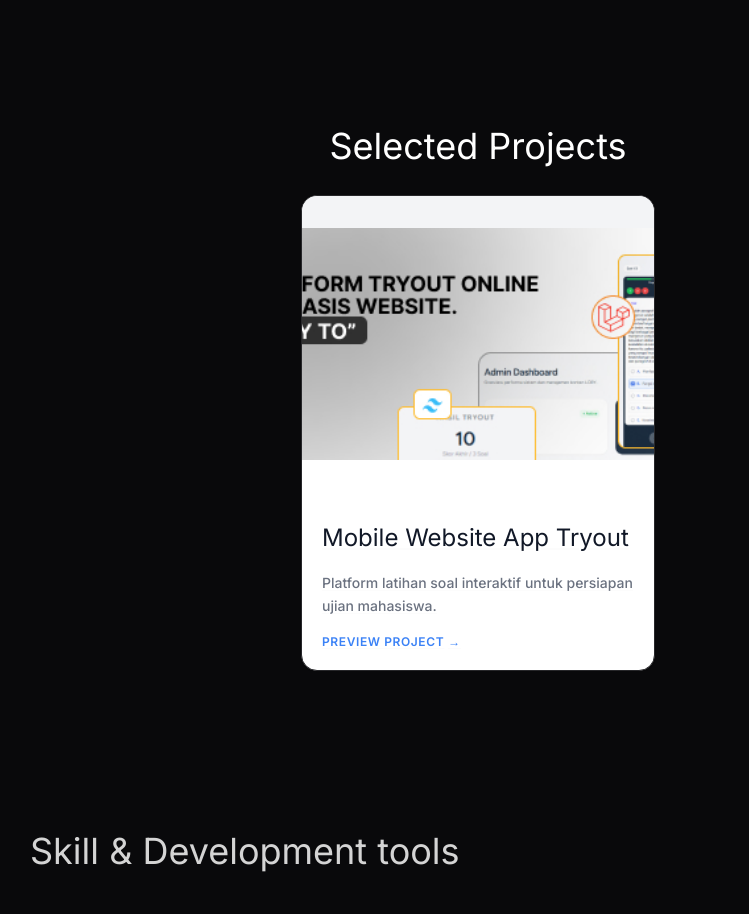
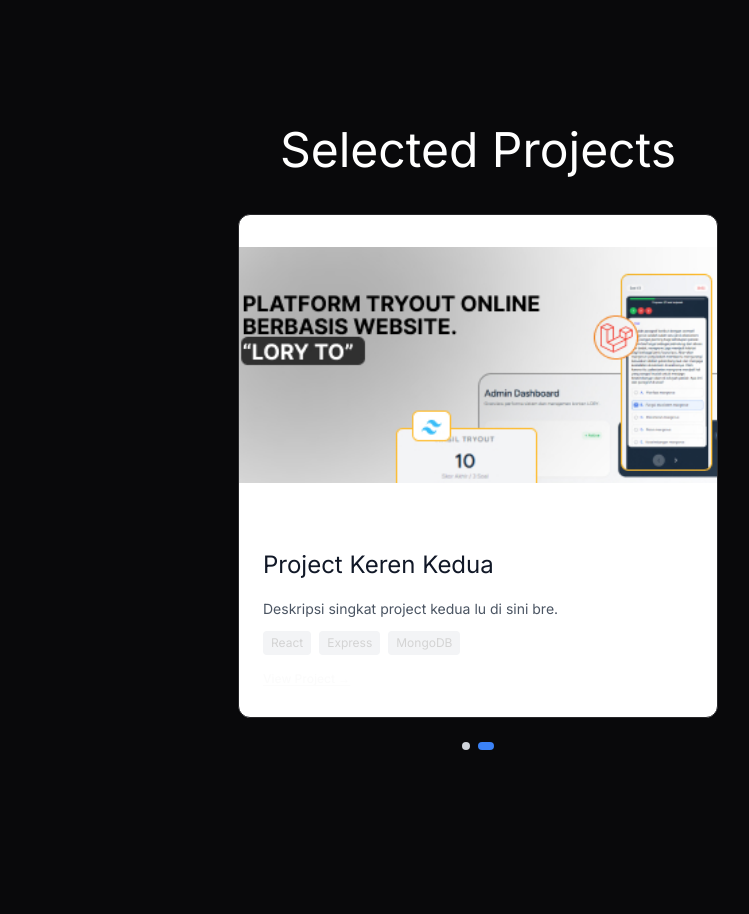
Before and after one commit to Iqbalyo/iqbalwebsite, a Next.js app: page / in a window 1280 px wide. Shown: the part 580-1494 px from the top of the page, without its empty margins (162-911 px from the left). Built offline with nearby package versions, Linux system fonts and the light colour scheme.

Commit message:
update k

```diff
--- a/components/home-page/project.tsx
+++ b/components/home-page/project.tsx
@@ -14,72 +14,128 @@ const PROJECTS = [
     title: "Mobile Website App Tryout",
     image: "/lory.jpg",
     link: "https://fe-deploy-olive.vercel.app/login",
-    description: "Platform latihan soal interaktif untuk persiapan ujian mahasiswa."
+    description: "Platform latihan soal interaktif untuk persiapan ujian.",
+    tech: ["Next.js", "Laravel", "Tailwind"],
   },
   {
     title: "Project Keren Kedua",
     image: "/lory.jpg",
     link: "https://link-project-2.com",
-    description: "Deskripsi singkat project kedua lu di sini bre."
+    description: "Deskripsi singkat project kedua lu di sini bre.",
+    tech: ["React", "Express", "MongoDB"],
   },
 ];
 
 const Project = () => {
-  const [emblaRef] = useEmblaCarousel({ loop: true }, [
-    Autoplay({ delay: 2000, stopOnInteraction: false, stopOnMouseEnter: true }),
+  const [emblaRef, emblaApi] = useEmblaCarousel({ loop: true }, [
+    Autoplay({
+      delay: 4000,
+      stopOnInteraction: true,
+      stopOnMouseEnter: true,
+    }),
   ]);
+
+  const [selectedIndex, setSelectedIndex] = React.useState(0);
+
+  React.useEffect(() => {
+    if (!emblaApi) return;
+
+    const onSelect = () => {
+      setSelectedIndex(emblaApi.selectedScrollSnap());
+    };
+
+    emblaApi.on("select", onSelect);
+    onSelect();
+
+    return () => {
+      emblaApi.off("select", onSelect);
+    };
+  }, [emblaApi]);
 
   return (
     <Section>
       <Container className="flex flex-col items-center text-center">
-        <h1 className="mb-8 text-3xl md:text-4xl font-bold">
+        <h1 className="mb-8">
           <Balancer>Selected Projects</Balancer>
         </h1>
 
-        {/* Container Carousel - Max width 370px biar pas di HP & Desktop */}
-        <div className="overflow-hidden w-full max-w-[370px] cursor-grab active:cursor-grabbing" ref={emblaRef}>
+        {/* Carousel */}
+        <div
+          className="overflow-hidden w-full max-w-lg cursor-grab active:cursor-grabbing"
+          ref={emblaRef}
+        >
           <div className="flex">
             {PROJECTS.map((project, index) => (
-              <div key={index} className="flex-[0_0_100%] min-w-0 px-2">
+              <div key={index} className="flex-[0_0_100%] min-w-0 px-4">
+                <div className="group overflow-hidden rounded-xl border bg-white shadow-sm transition-all duration-300 hover:shadow-xl hover:-translate-y-1">
 
-                {/* Card Utama */}
-                <Link
-                  href={project.link}
-                  target="_blank"
-                  rel="noopener noreferrer"
-                  className="group block overflow-hidden rounded-2xl border bg-white shadow-sm transition-all duration-300 hover:shadow-md"
-                >
-                  {/* Bagian Gambar - Pakai aspect-[4/3] biar proporsi pas buat showcase */}
-                  <div className="relative aspect-[4/3] w-full overflow-hidden bg-gray-100">
+                  {/* Image */}
+                  <div className="relative aspect-video overflow-hidden">
                     <Image
                       src={project.image}
                       fill
                       alt={project.title}
-                      priority={index === 0} // Gambar pertama di-load duluan biar gak kedip
-                      sizes="370px"
-                      className="object-cover transition-transform duration-500 group-hover:scale-105"
+                      sizes="(max-width: 768px) 100vw, 50vw"
+                      className="object-cover transition-transform duration-500 group-hover:scale-110"
                     />
+
+                    {/* Overlay Gradient */}
+                    <div className="absolute inset-0 bg-gradient-to-t from-black/40 to-transparent opacity-0 group-hover:opacity-100 transition" />
                   </div>
 
-                  {/* Bagian Teks - Padding disesuaikan biar gak terlalu lebar */}
-                  <div className="p-5 text-left">
-                    <h3 className="text-lg font-bold text-gray-900 group-hover:text-blue-600 transition-colors line-clamp-1">
+                  {/* Content */}
+                  <div className="p-6 text-left">
+                    <h3 className="text-xl font-bold text-gray-900 group-hover:text-blue-600 transition-colors">
                       {project.title}
                     </h3>
+
                     {project.description && (
-                      <p className="mt-2 text-sm text-gray-500 line-clamp-2 leading-relaxed">
+                      <p className="mt-2 text-sm text-gray-600 line-clamp-2">
                         {project.description}
                       </p>
                     )}
-                    <div className="mt-4 text-xs font-semibold text-blue-500 flex items-center gap-1 uppercase tracking-wider">
-                      Preview Project <span>→</span>
+
+                    {/* Tech Stack */}
+                    <div className="mt-3 flex flex-wrap gap-2">
+                      {project.tech.map((tech, i) => (
+                        <span
+                          key={i}
+                          className="text-xs bg-gray-100 px-2 py-1 rounded"
+                        >
+                          {tech}
+                        </span>
+                      ))}
                     </div>
+
+                    {/* Link Button (biar gak ganggu swipe) */}
+                    <Link
+                      href={project.link}
+                      target="_blank"
+                      rel="noopener noreferrer"
+                      className="mt-4 inline-flex items-center text-xs font-medium text-blue-500 hover:underline"
+                    >
+                      View Project →
+                    </Link>
                   </div>
-                </Link>
-
+                </div>
               </div>
             ))}
           </div>
+        </div>
+
+        {/* Indicator Dots */}
+        <div className="flex gap-2 mt-6">
+          {PROJECTS.map((_, index) => (
+            <button
+              key={index}
+              onClick={() => emblaApi?.scrollTo(index)}
+              className={`h-2 w-2 rounded-full transition-all ${
+                index === selectedIndex
+                  ? "bg-blue-500 w-4"
+                  : "bg-gray-300"
+              }`}
+            />
+          ))}
         </div>
       </Container>
     </Section>
```
